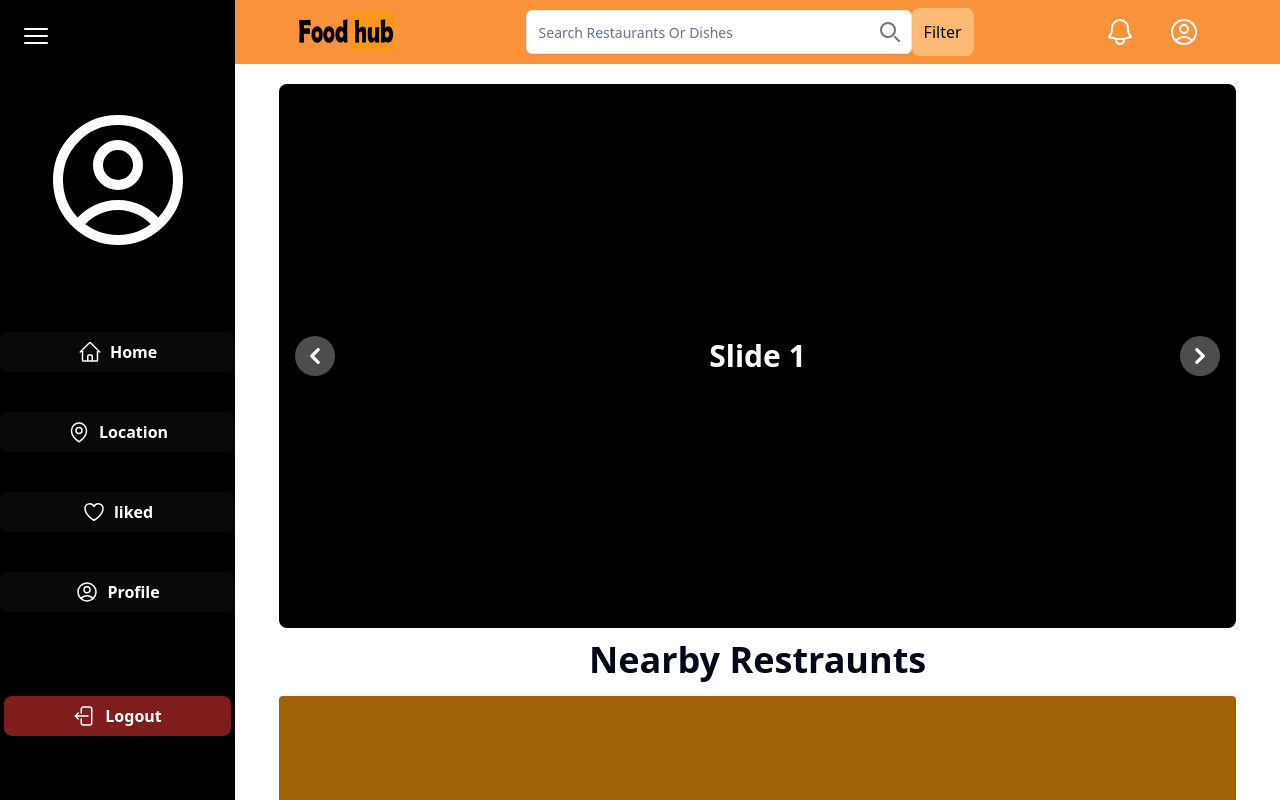
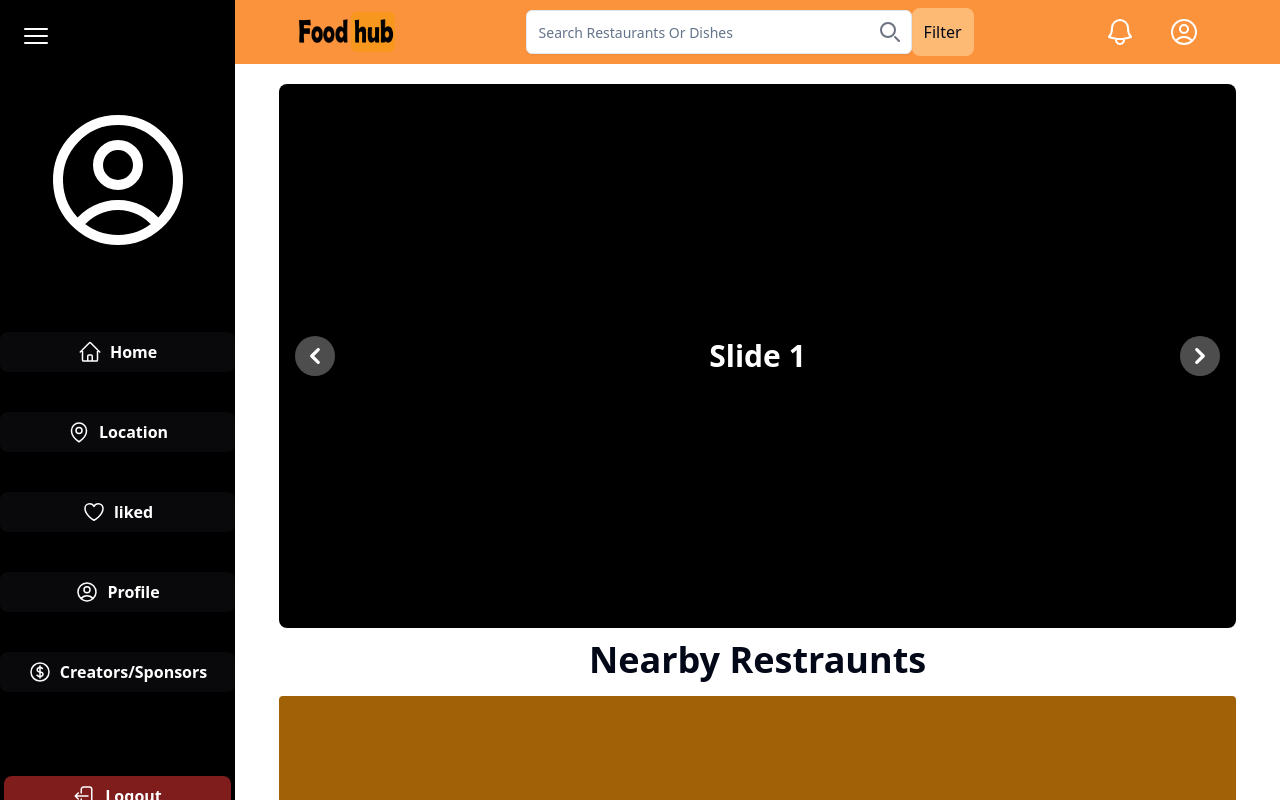
Before and after one commit to VinshMachado/fodhub, a Next.js app in the folder foodhub/: page / in a window 1280 px wide. Built offline with nearby package versions, Linux system fonts and the light colour scheme; no server answers.

Commit message:
sidebar and liked button

```diff
--- a/foodhub/components/ui/sidebar.tsx
+++ b/foodhub/components/ui/sidebar.tsx
@@ -10,6 +10,7 @@ const sidebar = () => {
     "Location",
     "liked",
     "Profile",
+    "Creators/Sponsors",
     "Logout",
   ]);
 
@@ -154,6 +155,24 @@ const sidebar = () => {
           </svg>
           <span>{iconName[3] /* Profile */}</span>
         </button>
+        <button className="bg-zinc-950 w-full h-10 rounded-lg my-1 font-bold hover:bg-white hover:text-black flex items-center justify-center space-x-2">
+          <svg
+            xmlns="http://www.w3.org/2000/svg"
+            fill="none"
+            viewBox="0 0 24 24"
+            stroke-width="1.5"
+            stroke="currentColor"
+            className="w-6 h-6 "
+          >
+            <path
+              stroke-linecap="round"
+              stroke-linejoin="round"
+              d="M12 6v12m-3-2.818.879.659c1.171.879 3.07.879 4.242 0 1.172-.879 1.172-2.303 0-3.182C13.536 12.219 12.768 12 12 12c-.725 0-1.45-.22-2.003-.659-1.106-.879-1.106-2.303 0-3.182s2.9-.879 4.006 0l.415.33M21 12a9 9 0 1 1-18 0 9 9 0 0 1 18 0Z"
+            />
+          </svg>
+
+          <span>{iconName[4] /* Profile */}</span>
+        </button>
 
         <div className="h-full flex justify-center items-center w-full pt-10">
           <button className="bg-red-900 w-full m-1 h-10 rounded-lg flex items-center justify-center my-1 font-bold hover:bg-white hover:text-black">
@@ -171,7 +190,7 @@ const sidebar = () => {
                 d="M8.25 9V5.25A2.25 2.25 0 0 1 10.5 3h6a2.25 2.25 0 0 1 2.25 2.25v13.5A2.25 2.25 0 0 1 16.5 21h-6a2.25 2.25 0 0 1-2.25-2.25V15m-3 0-3-3m0 0 3-3m-3 3H15"
               />
             </svg>
-            <span>{iconName[4] /* Logout */}</span>
+            <span>{iconName[5] /* Logout */}</span>
           </button>
         </div>
       </div>
--- a/foodhub/pages/liked.tsx
+++ b/foodhub/pages/liked.tsx
@@ -34,8 +34,10 @@ const Liked: React.FC = () => {
           <button
             onClick={handleClick}
             className={`absolute bottom-4 right-4 p-3 ${
-              isPink ? "bg-white" : " bg-pink-400"
-            } text-red-600 rounded-lg  focus:outline-none rounded-2xl border-2 border-dashed border-black bg-white px-6 py-3 font-semibold uppercase text-black transition-all duration-300 hover:translate-x-[-4px] hover:translate-y-[-4px] hover:rounded-md hover:shadow-[4px_4px_0px_pink] active:translate-x-[0px] active:translate-y-[0px] active:rounded-full active:shadow-none`}
+              isPink
+                ? "bg-pink-400 text-white hover:shadow-pink-500"
+                : "bg-gray-700 text-red-600 hover:shadow-blue-950"
+            } rounded-lg focus:outline-none rounded-2xl border-2 border-dashed border-black px-6 py-3 font-semibold uppercase transition-all duration-300 hover:translate-x-[-4px] hover:translate-y-[-4px] hover:rounded-md hover:shadow-lg active:translate-x-0 active:translate-y-0 active:rounded-full `}
           >
             <svg
               xmlns="http://www.w3.org/2000/svg"
```
